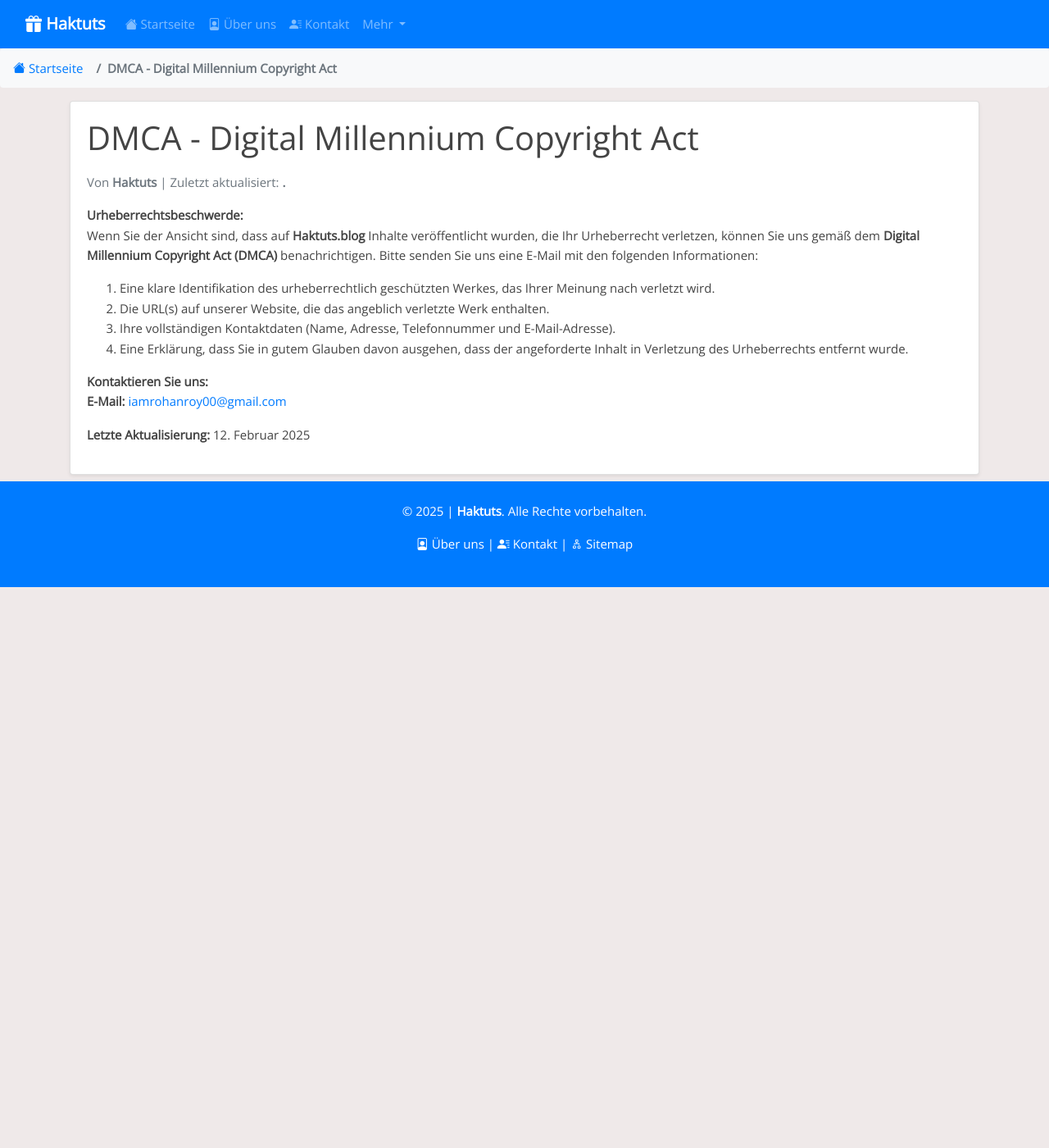
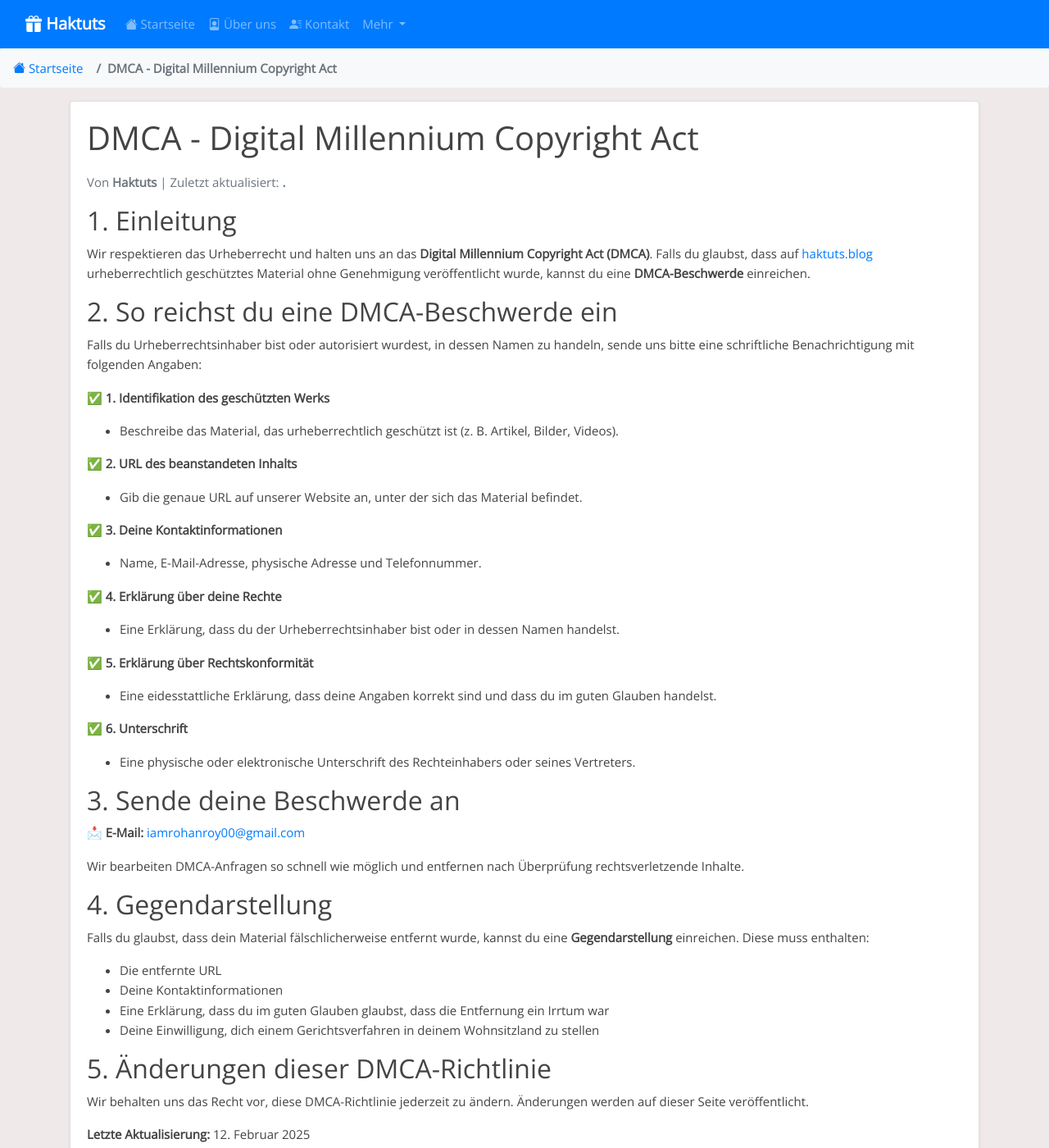
Before and after one commit to iamrohanroy/hkts-blog, a Jekyll site: the page built from _pages/dmca.md, in a window 1280 px wide and 1400 px high. Shown: the whole window at 82% size. Built offline with Jekyll 4.4.1, drawn with Linux system fonts in a browser that asks for light colours; some of the changed text lies outside the part shown.

Commit message:
Update dmca.md

```diff
--- a/_pages/dmca.md
+++ b/_pages/dmca.md
@@ -6,15 +6,55 @@
 permalink: /dmca/
 ---
 
-**Urheberrechtsbeschwerde:**
-Wenn Sie der Ansicht sind, dass auf **Haktuts.blog** Inhalte veröffentlicht wurden, die Ihr Urheberrecht verletzen, können Sie uns gemäß dem **Digital Millennium Copyright Act (DMCA)** benachrichtigen. Bitte senden Sie uns eine E-Mail mit den folgenden Informationen:
+## 1. Einleitung
 
-1. Eine klare Identifikation des urheberrechtlich geschützten Werkes, das Ihrer Meinung nach verletzt wird.
-2. Die URL(s) auf unserer Website, die das angeblich verletzte Werk enthalten.
-3. Ihre vollständigen Kontaktdaten (Name, Adresse, Telefonnummer und E-Mail-Adresse).
-4. Eine Erklärung, dass Sie in gutem Glauben davon ausgehen, dass der angeforderte Inhalt in Verletzung des Urheberrechts entfernt wurde.
+Wir respektieren das Urheberrecht und halten uns an das **Digital Millennium Copyright Act (DMCA)**. Falls du glaubst, dass auf [haktuts.blog](https://www.haktuts.blog) urheberrechtlich geschütztes Material ohne Genehmigung veröffentlicht wurde, kannst du eine **DMCA-Beschwerde** einreichen.
 
-**Kontaktieren Sie uns:**
-**E-Mail:** [iamrohanroy00@gmail.com](mailto:iamrohanroy00@gmail.com)
+## 2. So reichst du eine DMCA-Beschwerde ein
+
+Falls du Urheberrechtsinhaber bist oder autorisiert wurdest, in dessen Namen zu handeln, sende uns bitte eine schriftliche Benachrichtigung mit folgenden Angaben:
+
+✅ **1. Identifikation des geschützten Werks**
+- Beschreibe das Material, das urheberrechtlich geschützt ist (z. B. Artikel, Bilder, Videos).
+
+✅ **2. URL des beanstandeten Inhalts**
+- Gib die genaue URL auf unserer Website an, unter der sich das Material befindet.
+
+✅ **3. Deine Kontaktinformationen**
+- Name, E-Mail-Adresse, physische Adresse und Telefonnummer.
+
+✅ **4. Erklärung über deine Rechte**
+- Eine Erklärung, dass du der Urheberrechtsinhaber bist oder in dessen Namen handelst.
+
+✅ **5. Erklärung über Rechtskonformität**
+- Eine eidesstattliche Erklärung, dass deine Angaben korrekt sind und dass du im guten Glauben handelst.
+
+✅ **6. Unterschrift**
+- Eine physische oder elektronische Unterschrift des Rechteinhabers oder seines Vertreters.
+
+## 3. Sende deine Beschwerde an
+
+📩 **E-Mail:** [iamrohanroy00@gmail.com](mailto:iamrohanroy00@gmail.com)
+
+Wir bearbeiten DMCA-Anfragen so schnell wie möglich und entfernen nach Überprüfung rechtsverletzende Inhalte.
+
+## 4. Gegendarstellung
+
+Falls du glaubst, dass dein Material fälschlicherweise entfernt wurde, kannst du eine **Gegendarstellung** einreichen. Diese muss enthalten:
+
+- Die entfernte URL
+- Deine Kontaktinformationen
+- Eine Erklärung, dass du im guten Glauben glaubst, dass die Entfernung ein Irrtum war
+- Deine Einwilligung, dich einem Gerichtsverfahren in deinem Wohnsitzland zu stellen
+
+## 5. Änderungen dieser DMCA-Richtlinie
+
+Wir behalten uns das Recht vor, diese DMCA-Richtlinie jederzeit zu ändern. Änderungen werden auf dieser Seite veröffentlicht.
 
 **Letzte Aktualisierung:** 12. Februar 2025
+
+---
+
+## ℹ️ **Kontakt**
+Falls du Fragen zum DMCA hast, kontaktiere uns per E-Mail:
+📩 **[iamrohanroy00@gmail.com](mailto:iamrohanroy00@gmail.com)**
```
